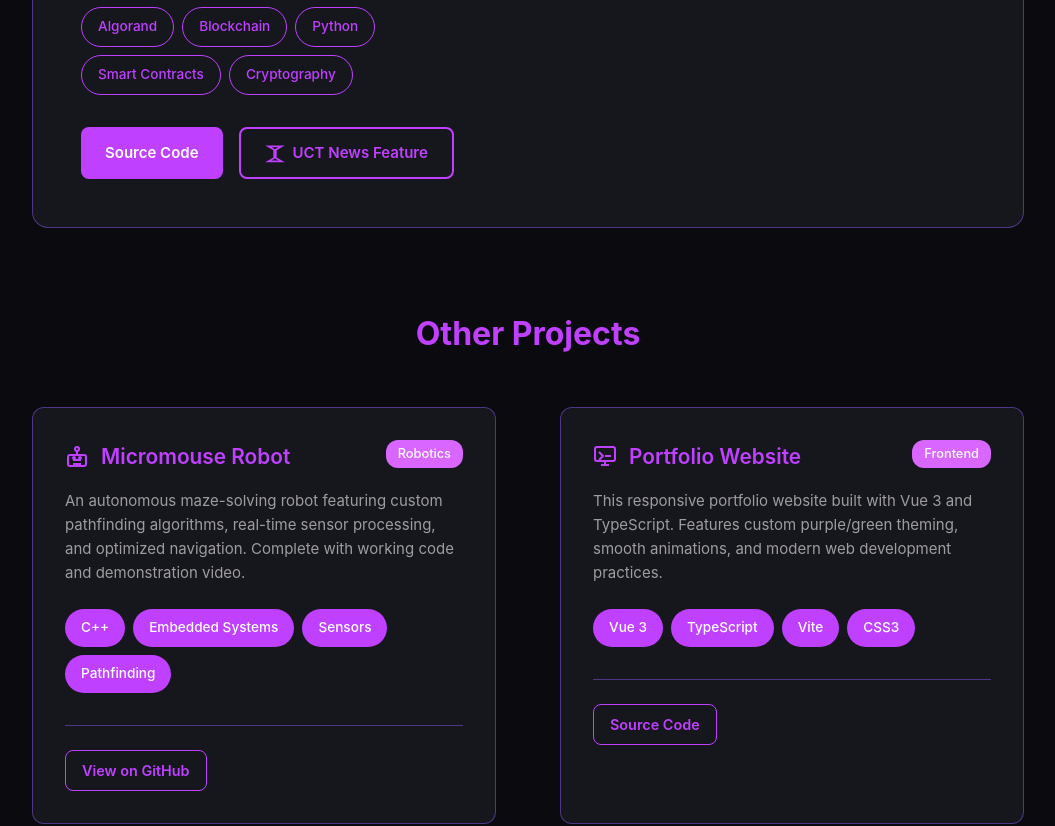
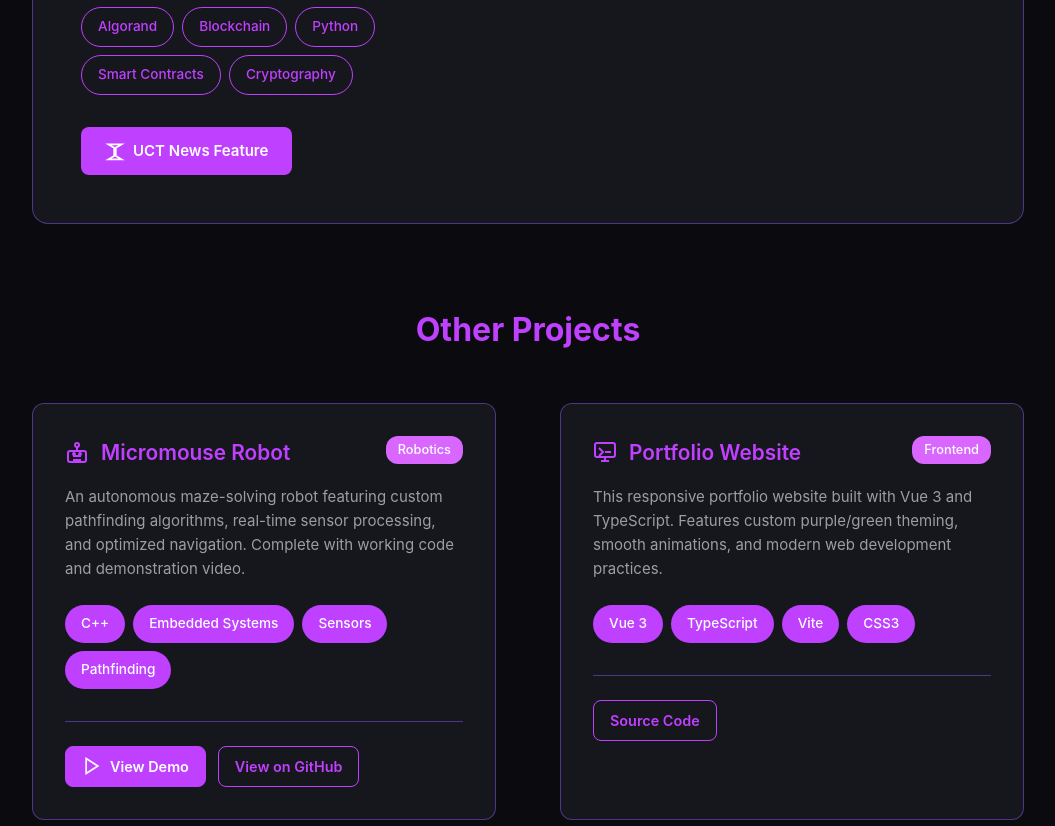
Before and after one commit to ShadowBahamut/Anson-Vattakunnel, a Vue app: page /projects in a window 1280 px wide. Shown: the part 800-1626 px from the top of the page, without its empty margins (112-1167 px from the left). Built offline with nearby package versions, Linux system fonts and the light colour scheme.

Commit message:
Fixed Majority of the Broken Links and added Demo video for Micromouse (CV is still broken)

```diff
--- a/src/views/ProjectsView.vue
+++ b/src/views/ProjectsView.vue
@@ -35,8 +35,7 @@
               <span class="tech-tag hover-glow">Cryptography</span>
             </div>
             <div class="project-links">
-              <a href="#" class="btn primary">Source Code</a>
-              <a href="https://www.news.uct.ac.za/article/-2023-08-04-blockchain-solution-to-contested-elections" target="_blank" rel="noopener noreferrer" class="btn secondary">
+              <a href="https://www.news.uct.ac.za/article/-2023-08-04-blockchain-solution-to-contested-elections" target="_blank" rel="noopener noreferrer" class="btn primary">
                 <svg class="btn-icon" width="20" height="20" viewBox="0 0 24 24" fill="none" stroke="currentColor" stroke-width="2">
                   <path d="M4 22h16l-7-4V8l7-4H4l7 4v10l-7 4z"/>
                   <path d="M11 13h2"/>
@@ -115,6 +114,12 @@
               <span class="tech-tag hover-glow">Pathfinding</span>
             </div>
             <div class="card-footer">
+              <a :href="micromouseVideo" target="_blank" rel="noopener noreferrer" class="btn small primary">
+                <svg class="btn-icon" width="16" height="16" viewBox="0 0 24 24" fill="none" stroke="currentColor" stroke-width="2">
+                  <polygon points="5 3 19 12 5 21 5 3"/>
+                </svg>
+                View Demo
+              </a>
               <a href="https://github.com/ShadowBahamut/micromouse" target="_blank" rel="noopener noreferrer" class="btn small">View on GitHub</a>
             </div>
           </div>
@@ -145,7 +150,7 @@
               <span class="tech-tag hover-glow">CSS3</span>
             </div>
             <div class="card-footer">
-              <a href="#" class="btn small">Source Code</a>
+              <a href="https://github.com/ShadowBahamut/Anson-Vattakunnel" target="_blank" rel="noopener noreferrer" class="btn small">Source Code</a>
             </div>
           </div>
 
@@ -172,7 +177,7 @@
               <span class="tech-tag hover-glow">Animation</span>
             </div>
             <div class="card-footer">
-              <a href="#" class="btn small">View Fork</a>
+              <a href="https://github.com/ShadowBahamut/hyprlock-animated" target="_blank" rel="noopener noreferrer" class="btn small">View Fork</a>
             </div>
           </div>
 
@@ -219,6 +224,7 @@
 </template>
 
 <script setup lang="ts">
+import micromouseVideo from '@/assets/Micromouse-Solver.mp4'
 </script>
 
 <style scoped>
@@ -482,6 +488,9 @@
   margin-top: 1.5rem;
   padding-top: 1.5rem;
   border-top: 1px solid var(--color-border);
+  display: flex;
+  gap: 0.75rem;
+  flex-wrap: wrap;
 }
 
 .btn {
@@ -534,6 +543,18 @@
   background: var(--primary-purple);
   color: white;
   box-shadow: 0 0 35px rgba(191, 64, 255, 0.6), 0 6px 20px rgba(191, 64, 255, 0.4);
+}
+
+.btn.small.primary {
+  background: var(--primary-purple);
+  color: white;
+  border-color: var(--primary-purple);
+}
+
+.btn.small.primary:hover {
+  background: var(--primary-purple-light);
+  border-color: var(--primary-purple-light);
+  box-shadow: 0 0 40px rgba(191, 64, 255, 0.7), 0 8px 25px rgba(191, 64, 255, 0.5);
 }
 
 .btn-icon {
```
Also changed, not shown: 2 other files (tests, documents, lock files or other folders).
